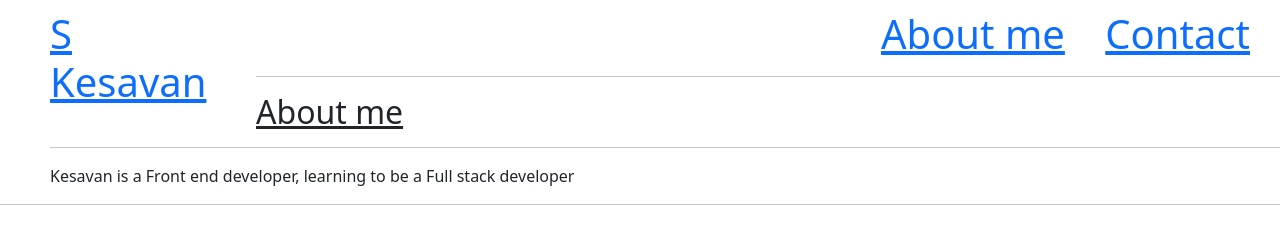
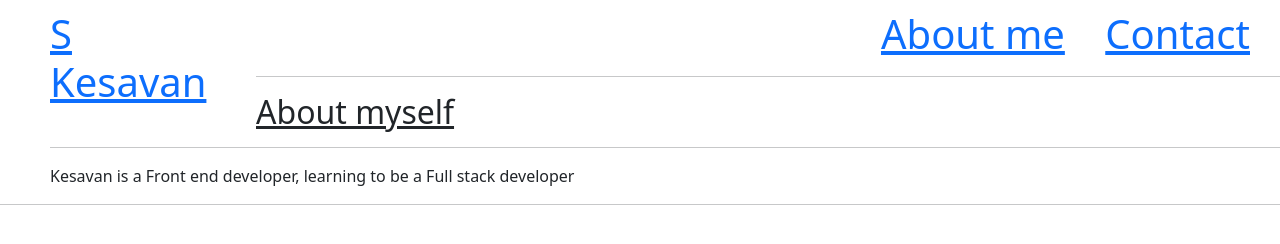
Before and after one commit to kesavindia/Resume-website, a plain HTML site: page About.html in a window 1280 px wide. Drawn offline with nearby package versions, Linux system fonts and the light colour scheme.

Commit message:
changed something

```diff
--- a/About.html
+++ b/About.html
@@ -19,7 +19,7 @@
         <hr>
     <div class="body">
         <div class="education">
-            <u><h2>About me</h2></u>
+            <u><h2>About myself</h2></u>
             <hr>
         <p>Kesavan is a Front end developer, learning to be a Full stack developer</p>
         </div>
```
